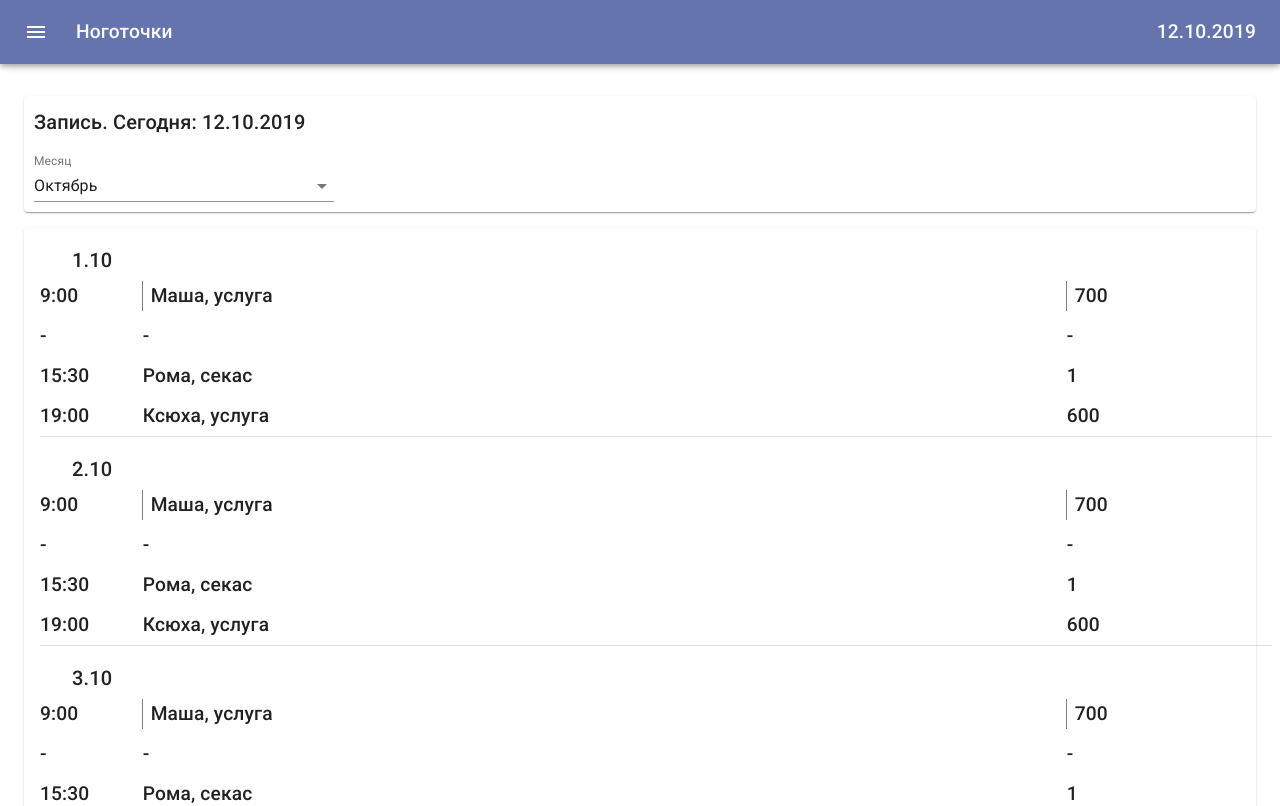
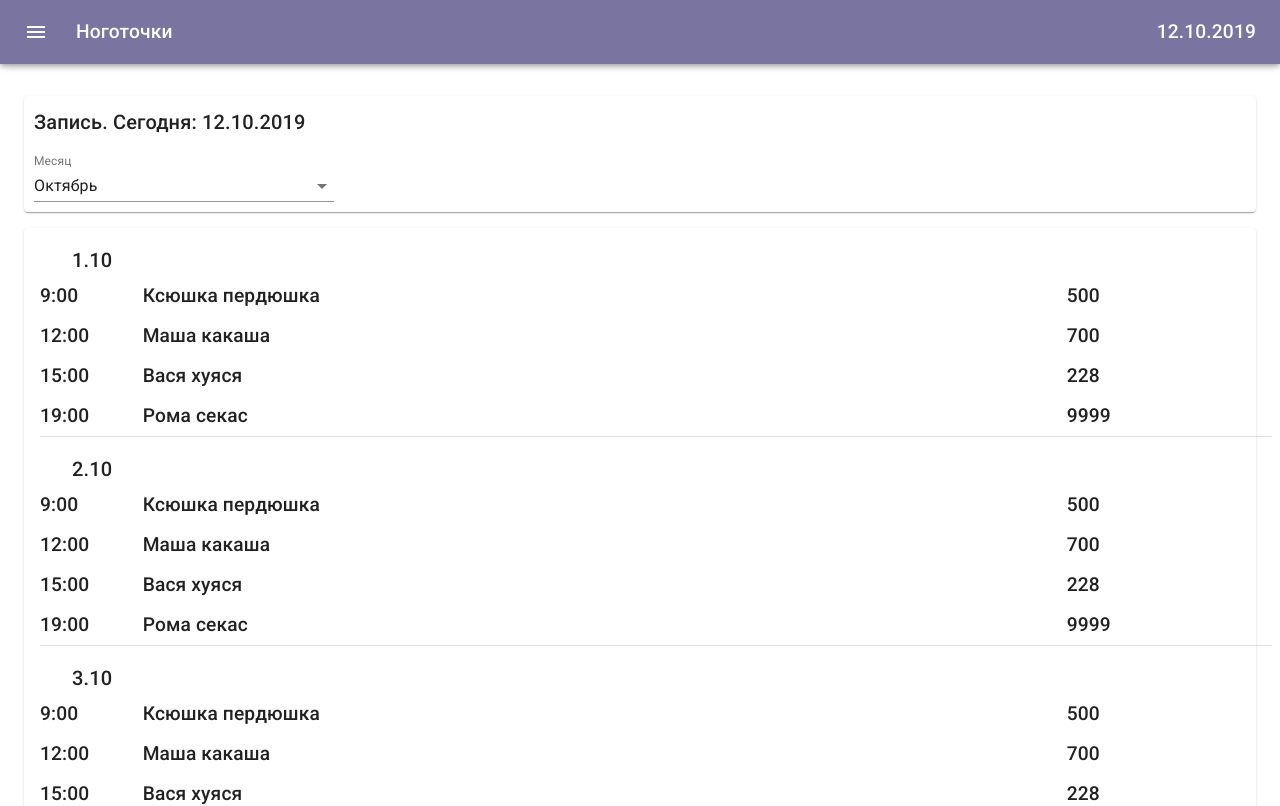
Before and after one commit to Eeenkeeei/blesk-nails, a React (Create React App) app: page /timetable in a window 1280 px wide. Shown: the top 806 px of the page. Built offline with nearby package versions, Linux system fonts and the light colour scheme.

Commit message:
Выделение компонентов

```diff
--- /dev/null
+++ b/src/DayListComponent.tsx
@@ -0,0 +1,80 @@
+import React from 'react';
+import {Divider, Grid, Typography} from "@material-ui/core";
+
+interface DayListComponentProps {
+    dayNumber: number
+    selectedMonth: number
+}
+
+interface DayListComponentState {
+
+}
+
+export default class DayListComponent extends React.Component<DayListComponentProps, DayListComponentState> {
+
+    public render() {
+        return (
+            <Grid container
+                  direction="column"
+                  justify="center"
+                  alignItems="stretch"
+                  key={this.props.dayNumber}
+                  style={{marginTop: '1rem', marginLeft: '1rem'}}>
+                <Typography style={{marginLeft: '2rem'}} variant={"h6"}>{this.props.dayNumber}.{this.props.selectedMonth}</Typography>
+
+                <DayListItem time={'9:00'} comment={'Ксюшка пердюшка'} cost={500}/>
+                <DayListItem time={'12:00'} comment={'Маша какаша'} cost={700}/>
+                <DayListItem time={'15:00'} comment={'Вася хуяся'} cost={228}/>
+                <DayListItem time={'19:00'} comment={'Рома секас'} cost={9999}/>
+
+
+                <Divider/>
+            </Grid>
+        )
+    }
+}
+
+interface DayListItemProps {
+    time: string
+    comment: string
+    cost: number
+}
+
+interface DayListItemState {
+    time: string
+    comment: string
+    cost: number
+}
+
+class DayListItem extends React.Component <DayListItemProps, DayListItemState> {
+
+    constructor(props: DayListItemProps) {
+        super(props);
+        this.state = {
+            time: props.time,
+            comment: props.comment,
+            cost: props.cost
+        }
+    }
+
+    public render () {
+        return (
+            <Grid container
+                  direction="row"
+                  justify="flex-start"
+                  alignItems="center"
+                  style={{height: '2.5rem'}}
+            >
+                <Grid item xs={3} sm={1}>
+                    <Typography variant={"h6"} style={{fontSize: '1.2rem'}}>{this.state.time}</Typography>
+                </Grid>
+                <Grid item xs={7} sm={9}>
+                    <Typography variant={"h6"} style={{fontSize: '1.2rem'}}>{this.state.comment}</Typography>
+                </Grid>
+                <Grid item xs={2} sm={2}>
+                    <Typography variant={"h6"} style={{fontSize: '1.2rem'}}>{this.state.cost}</Typography>
+                </Grid>
+            </Grid>
+        )
+    }
+}
--- a/src/Theme.ts
+++ b/src/Theme.ts
@@ -12,7 +12,7 @@ export const theme = createMuiTheme({
         },
         "primary": {
             "light": "#40c4ff",
-            "main": "rgba(38,57,139,0.7)",
+            "main": "rgb(122,117,160)",
             "dark": "rgba(74, 144, 226, 1)",
             "contrastText": "#fbfdff"
         },
--- a/src/Timetable.tsx
+++ b/src/Timetable.tsx
@@ -11,6 +11,7 @@ import {
     Typography
 } from "@material-ui/core";
 import isMobile from 'ismobilejs';
+import DayListComponent from "./DayListComponent";
 
 
 interface TimetableState {
@@ -96,81 +97,7 @@ export default class Timetable extends React.Component<TimetableState> {
                 <Paper style={{marginTop: '1rem'}}>
                     {dayNumber.map(dayNumber => {
                         return (
-                            <Grid container
-                                  direction="column"
-                                  justify="center"
-                                  alignItems="stretch"
-                                  key={dayNumber}
-                                  style={{marginTop: '1rem', marginLeft: '1rem'}}>
-                                <Typography style={{marginLeft: '2rem'}} variant={"h6"}>{dayNumber}.{this.state.selectedMonth}</Typography>
-
-                                <Grid container
-                                      direction="row"
-                                      justify="flex-start"
-                                      alignItems="center"
-                                      style={{height: '2.5rem'}}
-                                >
-                                    <Grid item xs={3} sm={1} style={{borderRight: '1px solid grey'}}>
-                                        <Typography variant={"h6"} style={{fontSize: '1.2rem'}}>9:00</Typography>
-                                    </Grid>
-                                    <Grid item xs={7} sm={9} style={{borderRight: '1px solid grey'}}>
-                                        <Typography variant={"h6"} style={{fontSize: '1.2rem', marginLeft: '0.5rem'}}>Маша, услуга</Typography>
-                                    </Grid>
-                                    <Grid item xs={2} sm={2}>
-                                        <Typography variant={"h6"} style={{fontSize: '1.2rem', marginLeft: '0.5rem' }}>700</Typography>
-                                    </Grid>
-                                </Grid>
-                                <Grid container
-                                      direction="row"
-                                      justify="flex-start"
-                                      alignItems="center"
-                                      style={{height: '2.5rem'}}
-                                >
-                                    <Grid item xs={3} sm={1}>
-                                        <Typography variant={"h6"} style={{fontSize: '1.2rem'}}>-</Typography>
-                                    </Grid>
-                                    <Grid item xs={7} sm={9}>
-                                        <Typography variant={"h6"} style={{fontSize: '1.2rem'}}>-</Typography>
-                                    </Grid>
-                                    <Grid item xs={2} sm={2}>
-                                        <Typography variant={"h6"} style={{fontSize: '1.2rem'}}>-</Typography>
-                                    </Grid>
-                                </Grid>
-                                <Grid container
-                                      direction="row"
-                                      justify="flex-start"
-                                      alignItems="center"
-                                      style={{height: '2.5rem'}}
-                                >
-                                    <Grid item xs={3} sm={1}>
-                                        <Typography variant={"h6"} style={{fontSize: '1.2rem'}}>15:30</Typography>
-                                    </Grid>
-                                    <Grid item xs={7} sm={9}>
-                                        <Typography variant={"h6"} style={{fontSize: '1.2rem'}}>Рома, секас</Typography>
-                                    </Grid>
-                                    <Grid item xs={2} sm={2}>
-                                        <Typography variant={"h6"} style={{fontSize: '1.2rem'}}>1</Typography>
-                                    </Grid>
-                                </Grid>
-                                <Grid container
-                                      direction="row"
-                                      justify="flex-start"
-                                      alignItems="center"
-                                      style={{height: '2.5rem'}}
-                                >
-                                    <Grid item xs={3} sm={1}>
-                                        <Typography variant={"h6"} style={{fontSize: '1.2rem'}}>19:00</Typography>
-                                    </Grid>
-                                    <Grid item xs={7} sm={9}>
-                                        <Typography variant={"h6"} style={{fontSize: '1.2rem'}}>Ксюха, услуга</Typography>
-                                    </Grid>
-                                    <Grid item xs={2} sm={2}>
-                                        <Typography variant={"h6"} style={{fontSize: '1.2rem'}}>600</Typography>
-                                    </Grid>
-                                </Grid>
-
-                                <Divider/>
-                            </Grid>
+                            <DayListComponent key={dayNumber} dayNumber={dayNumber} selectedMonth={this.state.selectedMonth}/>
                         )
                     })}
                 </Paper>
```
